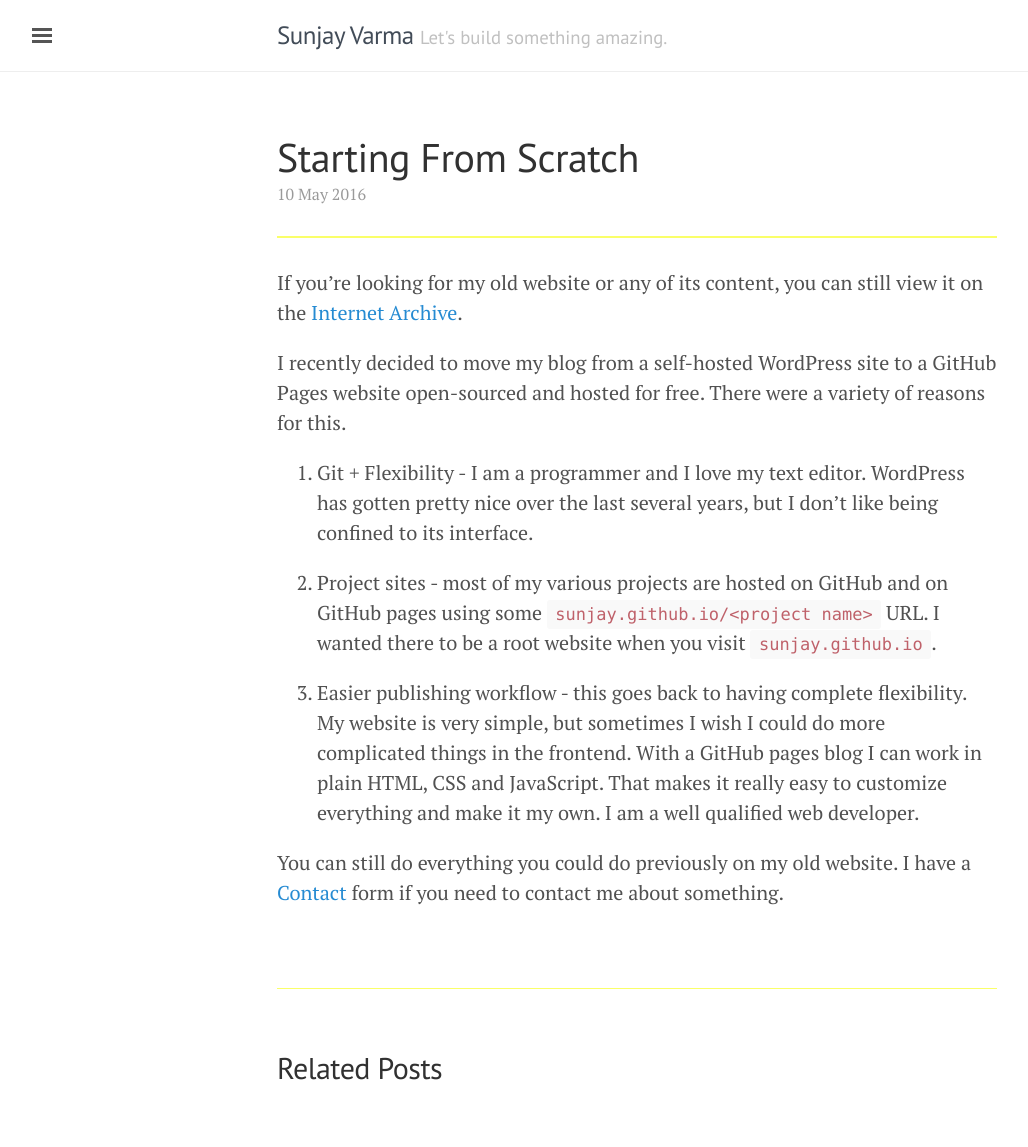
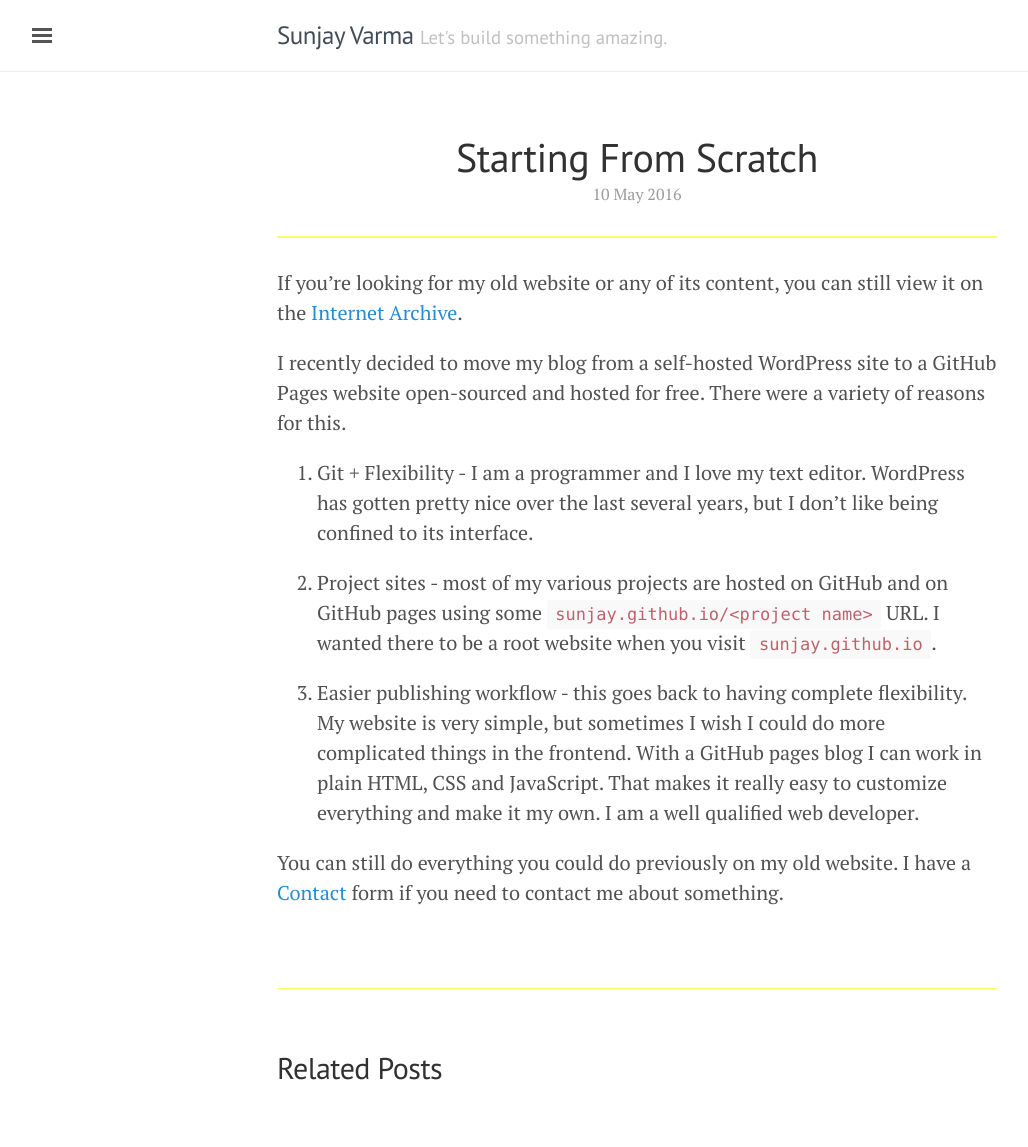
Before and after one commit to sunjay/sunjay.github.io, a Jekyll site: the page built from _posts/2016-05-10-starting-from-scratch.md, in a window 1280 px wide. Shown: the whole page, without its empty margins (3-1031 px from the left). Built offline with Jekyll 4.4.1, drawn with Linux system fonts in a browser that asks for light colours.

Commit message:
Changed alignment in titles to be more responsive

```diff
--- a/_layouts/post.html
+++ b/_layouts/post.html
@@ -3,8 +3,8 @@
 ---
 
 <div class="post">
-  <h1 class="post-title">{{ page.title }}</h1>
-  <span class="post-date">{{ page.date | date_to_string }}</span>
+  <h1 class="page-title">{{ page.title }}</h1>
+  <span class="page-date">{{ page.date | date_to_string }}</span>
   <hr />
   {{ content }}
 </div>
--- a/assets/css/lanyon.css
+++ b/assets/css/lanyon.css
@@ -341,14 +341,21 @@
   margin-top: 0;
   margin-bottom: 10px;
 }
+.page-title {
+  text-align: center;
+}
 
 /* Meta data line below post title */
+.page-date,
 .post-date {
   display: block;
   margin-top: -.5rem;
   margin-bottom: 1rem;
   color: #9a9a9a;
   font-size: 80%;
+}
+.page-date {
+  text-align: center;
 }
 
 /* Related posts */
```
